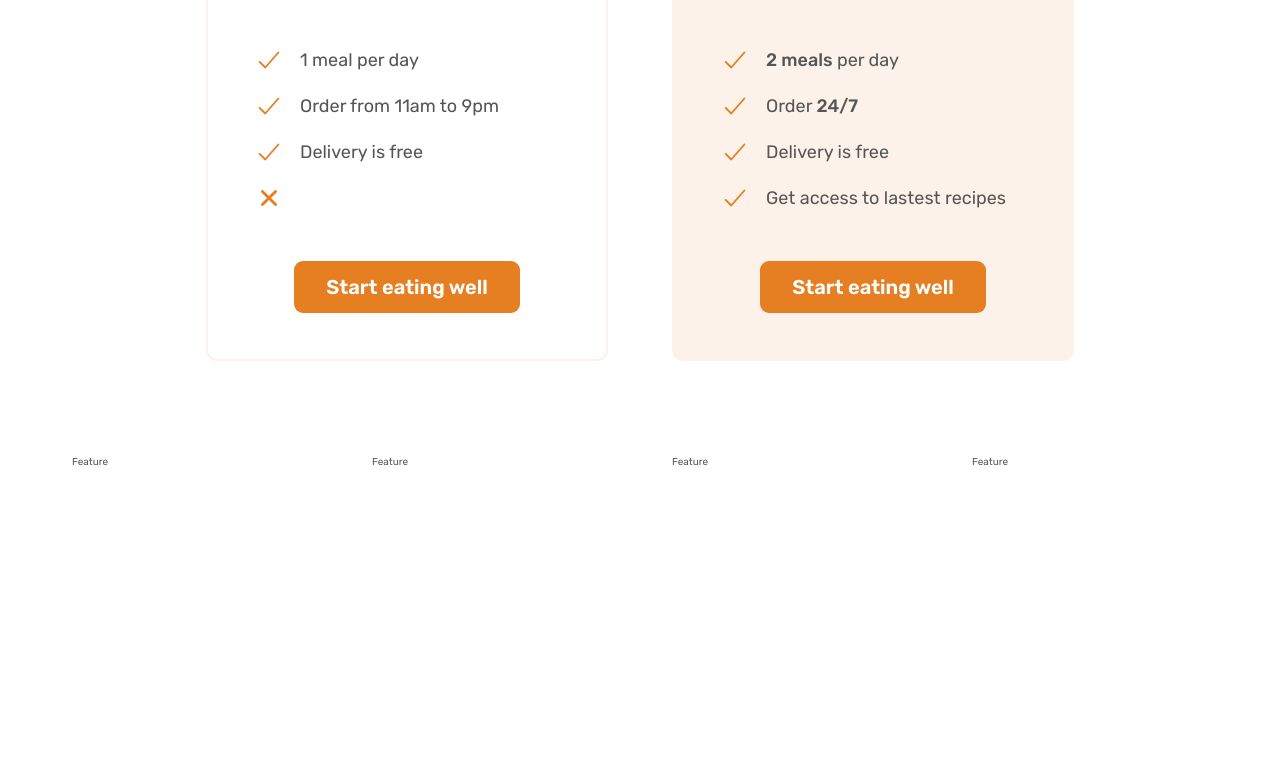
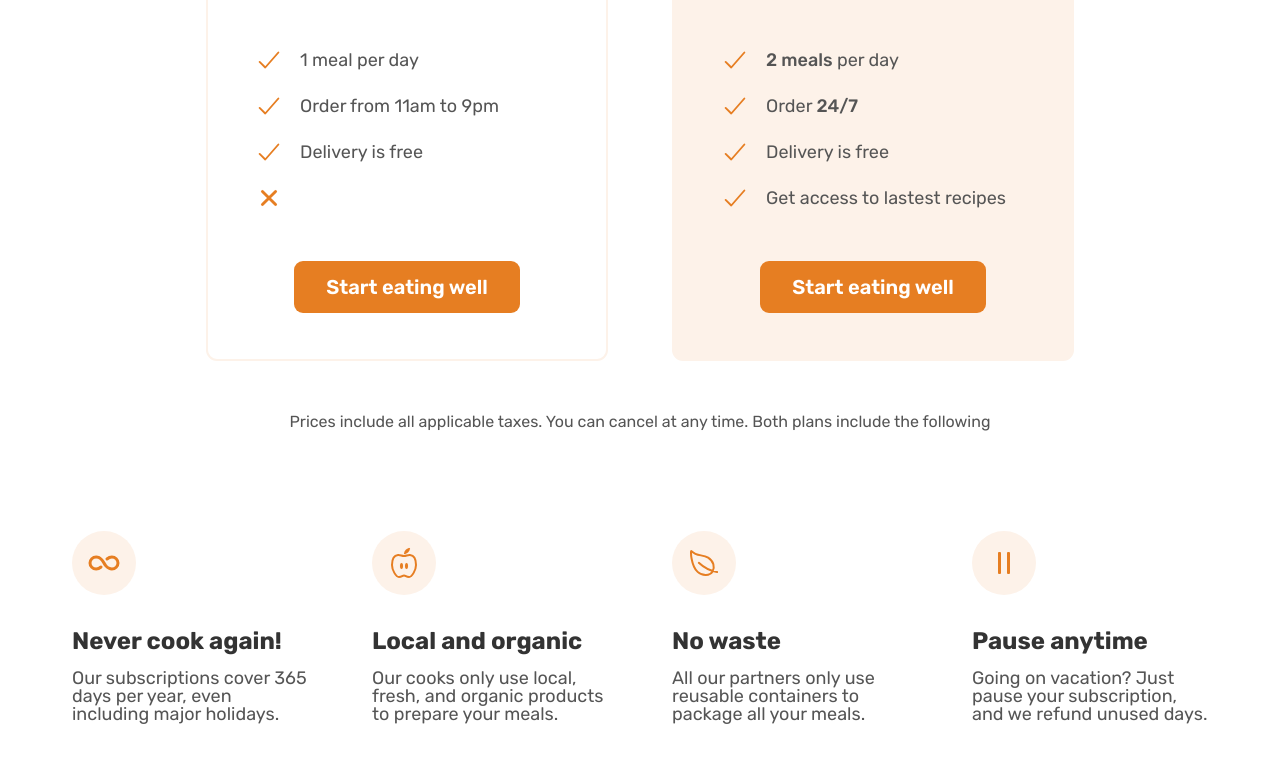
Before and after one commit to Theodoric-Graham/OmnifoodUdemy, a plain HTML site: page index.html in a window 1280 px wide. Shown: the part 5094-5857 px from the top of the page. Before the commit the page ends 5657 px from the top, so only its background shows below. Drawn offline with nearby package versions, Linux system fonts and the light colour scheme.

Commit message:
finished pricing/features section

```diff
--- a/content/css/style.css
+++ b/content/css/style.css
@@ -431,3 +431,31 @@
   text-align: center;
   margin-top: 4.8rem;
 }
+
+.plan-details {
+  font-size: 1.6rem;
+  line-height: 1.6;
+  text-align: center;
+}
+
+.feature-icon {
+  color: #e67e22;
+  height: 3.2rem;
+  width: 3.2rem;
+  background-color: #fdf2e9;
+  margin-bottom: 3.2rem;
+  padding: 1.6rem;
+  border-radius: 50%;
+}
+
+.feature-title {
+  font-size: 2.4rem;
+  color: #333;
+  font-weight: 700;
+  margin-bottom: 1.6rem;
+}
+
+.feature-text {
+  font-size: 1.8rem;
+  line-height: 1.8rem;
+}
--- a/index.html
+++ b/index.html
@@ -460,7 +460,7 @@
           </h2>
         </div>
 
-        <div class="container grid grid--2-cols">
+        <div class="container grid grid--2-cols margin-bottom-md">
           <div class="pricing-plan pricing-plan--starter">
             <header class="plan-header">
               <p class="plan-name">Starter</p>
@@ -518,11 +518,46 @@
           </div>
         </div>
 
+        <div class="container grid">
+          <aside class="plan-details">
+            Prices include all applicable taxes. You can cancel at any time.
+            Both plans include the following
+          </aside>
+        </div>
+
         <div class="container grid grid--4-cols">
-          <div class="feature">Feature</div>
-          <div class="feature">Feature</div>
-          <div class="feature">Feature</div>
-          <div class="feature">Feature</div>
+          <div class="feature">
+            <ion-icon class="feature-icon" name="infinite"></ion-icon>
+            <p class="feature-title">Never cook again!</p>
+            <p class="feature-text">
+              Our subscriptions cover 365 days per year, even including major
+              holidays.
+            </p>
+          </div>
+          <div class="feature">
+            <ion-icon class="feature-icon" name="nutrition-outline"></ion-icon>
+            <p class="feature-title">Local and organic</p>
+            <p class="feature-text">
+              Our cooks only use local, fresh, and organic products to prepare
+              your meals.
+            </p>
+          </div>
+          <div class="feature">
+            <ion-icon class="feature-icon" name="leaf-outline"></ion-icon>
+            <p class="feature-title">No waste</p>
+            <p class="feature-text">
+              All our partners only use reusable containers to package all your
+              meals.
+            </p>
+          </div>
+          <div class="feature">
+            <ion-icon class="feature-icon" name="pause-outline"></ion-icon>
+            <p class="feature-title">Pause anytime</p>
+            <p class="feature-text">
+              Going on vacation? Just pause your subscription, and we refund
+              unused days.
+            </p>
+          </div>
         </div>
       </section>
     </main>
```
